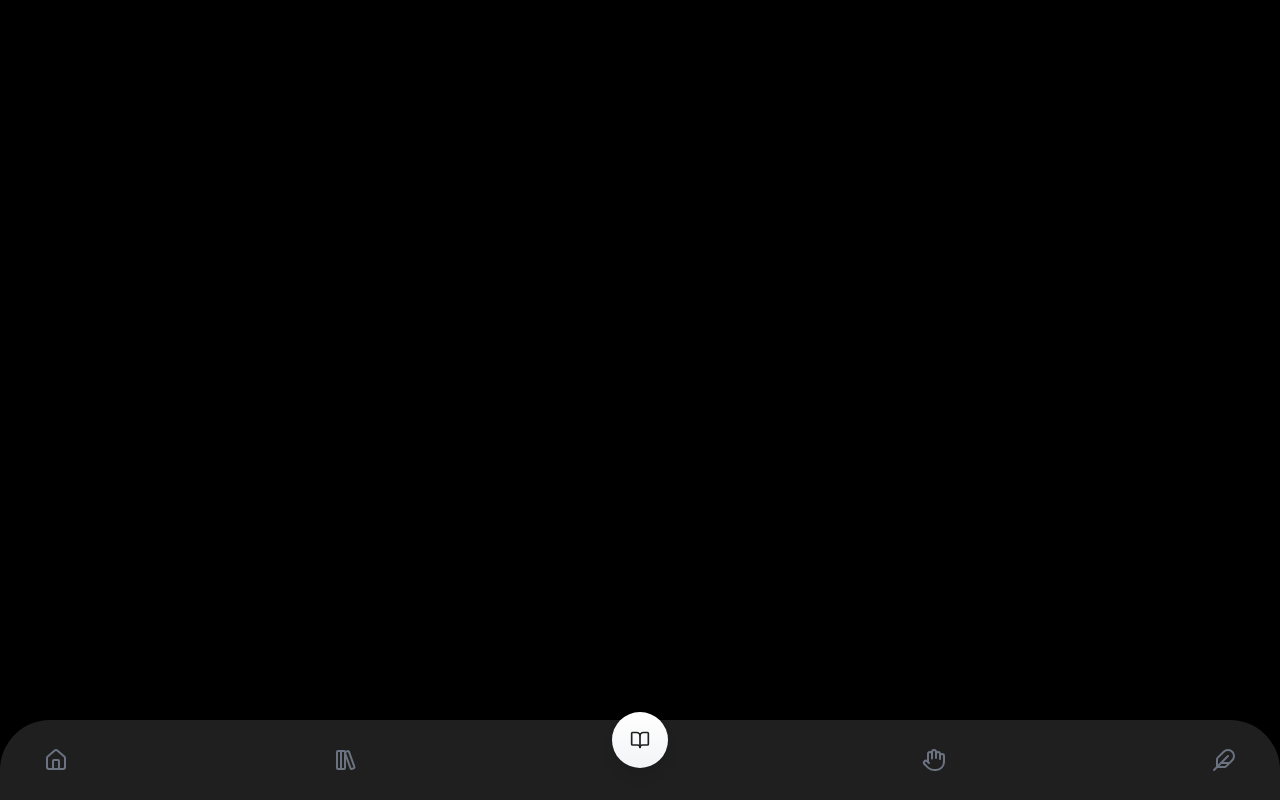
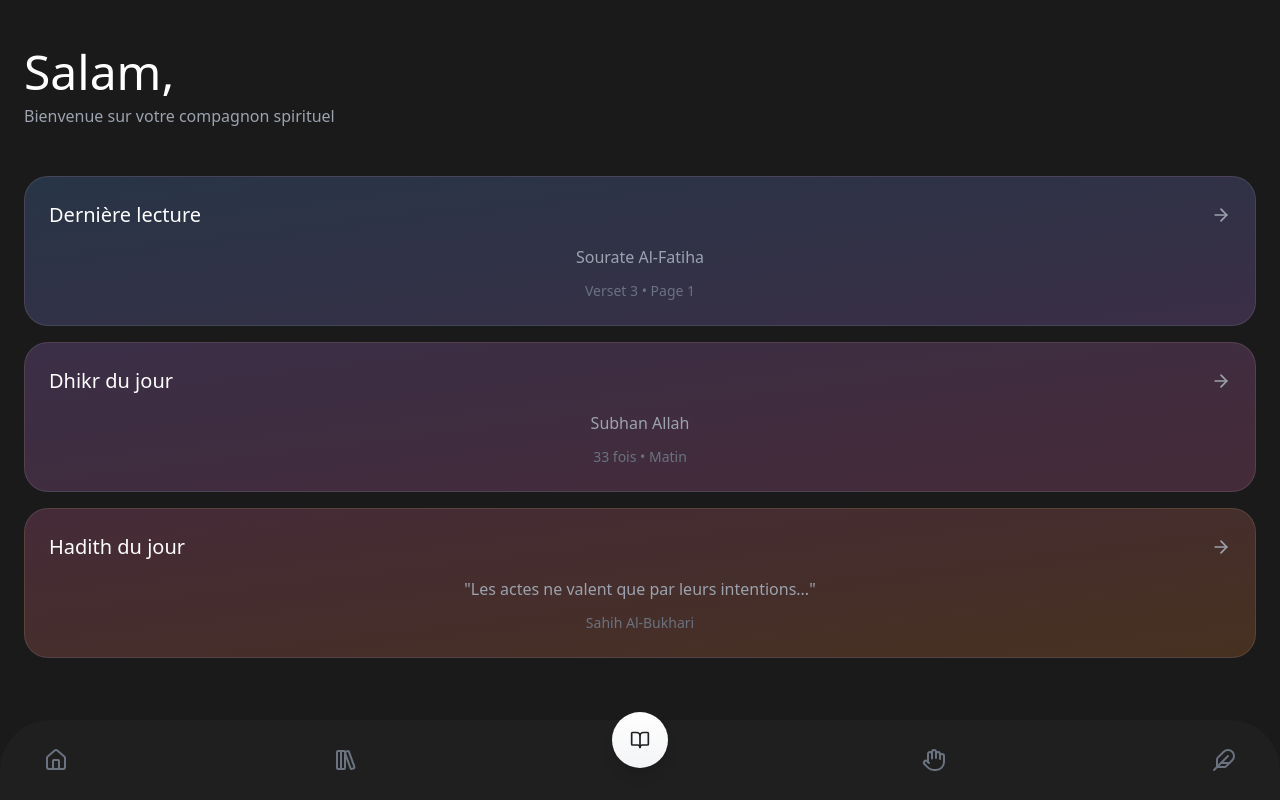
Before and after one commit to benstitousofiane/yahtaz, a Next.js app: page / in a window 1280 px wide. Built offline with nearby package versions, Linux system fonts and the light colour scheme.

Commit message:
feat: Starting home page

```diff
--- a/app/page.tsx
+++ b/app/page.tsx
@@ -1,5 +1,52 @@
-import Image from "next/image";
+"use client"
+import { ArrowRight } from 'lucide-react'
 
 export default function Home() {
-  return (<>Yahtaz bases</>)
+  return (
+    <main className="min-h-screen bg-[#1A1A1A] p-6 pt-12">
+      {/* En-tête avec salutation */}
+      <div className="mb-12">
+        <h1 className="text-5xl font-light text-white mb-2">Salam,</h1>
+        <p className="text-gray-400">Bienvenue sur votre compagnon spirituel</p>
+      </div>
+
+      {/* Cartes des sections principales */}
+      <div className="grid gap-4">
+        <button className="w-full bg-gradient-to-br from-blue-400/20 to-purple-400/20 p-6 rounded-3xl backdrop-blur-sm border border-white/10 group hover:border-white/20 transition-all">
+          <div className="flex items-center justify-between mb-4">
+            <h2 className="text-xl font-medium text-white">Dernière lecture</h2>
+            <ArrowRight className="w-5 h-5 text-gray-400 group-hover:translate-x-1 transition-transform" />
+          </div>
+          <p className="text-gray-400">Sourate Al-Fatiha</p>
+          <div className="mt-3 text-sm text-gray-500">
+            Verset 3 • Page 1
+          </div>
+        </button>
+
+        <button className="w-full bg-gradient-to-br from-purple-400/20 to-pink-400/20 p-6 rounded-3xl backdrop-blur-sm border border-white/10 group hover:border-white/20 transition-all">
+          <div className="flex items-center justify-between mb-4">
+            <h2 className="text-xl font-medium text-white">Dhikr du jour</h2>
+            <ArrowRight className="w-5 h-5 text-gray-400 group-hover:translate-x-1 transition-transform" />
+          </div>
+          <p className="text-gray-400">Subhan Allah</p>
+          <div className="mt-3 text-sm text-gray-500">
+            33 fois • Matin
+          </div>
+        </button>
+
+        <button className="w-full bg-gradient-to-br from-pink-400/20 to-orange-400/20 p-6 rounded-3xl backdrop-blur-sm border border-white/10 group hover:border-white/20 transition-all">
+          <div className="flex items-center justify-between mb-4">
+            <h2 className="text-xl font-medium text-white">Hadith du jour</h2>
+            <ArrowRight className="w-5 h-5 text-gray-400 group-hover:translate-x-1 transition-transform" />
+          </div>
+          <p className="text-gray-400">
+            "Les actes ne valent que par leurs intentions..."
+          </p>
+          <div className="mt-3 text-sm text-gray-500">
+            Sahih Al-Bukhari
+          </div>
+        </button>
+      </div>
+    </main>
+  )
 }
```
